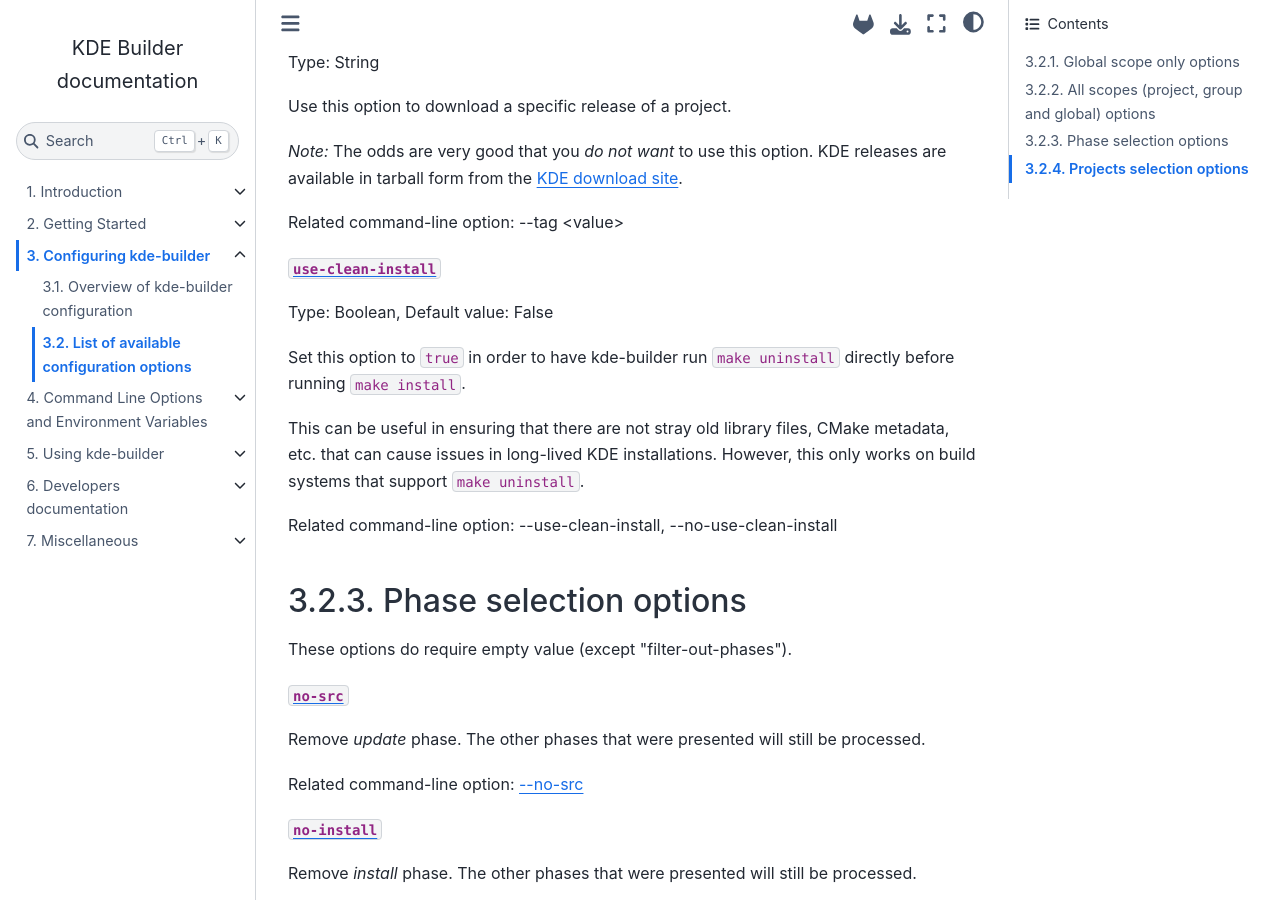
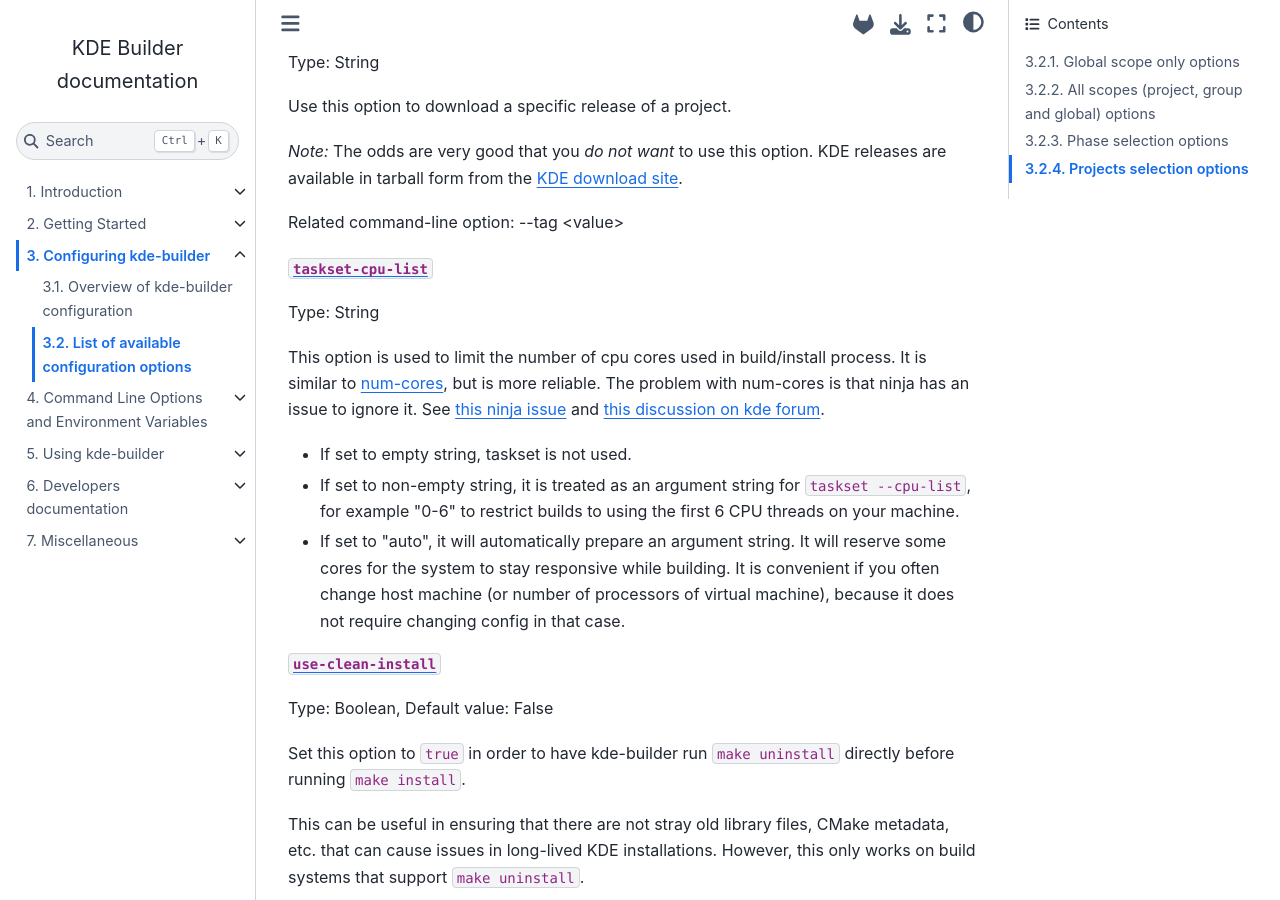
Before and after one commit to KDE/kde-builder, a Sphinx documentation site: the page built from doc/configuration/conf-options-table.md, in a window 1280 px wide and 900 px high, scrolled down 20713 px. Built offline with Sphinx 7.4.7 and the Sphinx Book theme 1.1.4, drawn with Linux system fonts in a browser that asks for light colours.

Commit message:
feat: Introduce taskset-cpu-list option
Fixes #112

```diff
--- a/doc/configuration/conf-options-table.md
+++ b/doc/configuration/conf-options-table.md
@@ -968,6 +968,24 @@
 
 Related command-line option: --tag \<value\>
 
+(conf-taskset-cpu-list)=
+[`taskset-cpu-list`](conf-taskset-cpu-list)
+
+Type: String
+
+This option is used to limit the number of cpu cores used in build/install process.
+It is similar to [num-cores](#conf-num-cores), but is more reliable.
+The problem with num-cores is that ninja has an issue to ignore it.
+See [this ninja issue](https://github.com/ninja-build/ninja/issues/1441) and
+[this discussion on kde forum](https://discuss.kde.org/t/cmake-builds-of-some-kde-projects-make-the-system-unresponsive-by-queuing-way-too-many-jobs/28091).
+
+- If set to empty string, taskset is not used.
+- If set to non-empty string, it is treated as an argument string for `taskset --cpu-list`, for example "0-6"
+to restrict builds to using the first 6 CPU threads on your machine.
+- If set to "auto", it will automatically prepare an argument string. It will reserve some cores for the
+system to stay responsive while building. It is convenient if you often change host machine
+(or number of processors of virtual machine), because it does not require changing config in that case.
+
 (conf-use-clean-install)=
 [`use-clean-install`](conf-use-clean-install)
 
```
Also changed, not shown: doc/cmdline/supported-cmdline-params.md (+5 -0 lines), doc/misc/changelog.md (+3 -0 lines), 3 other files.
